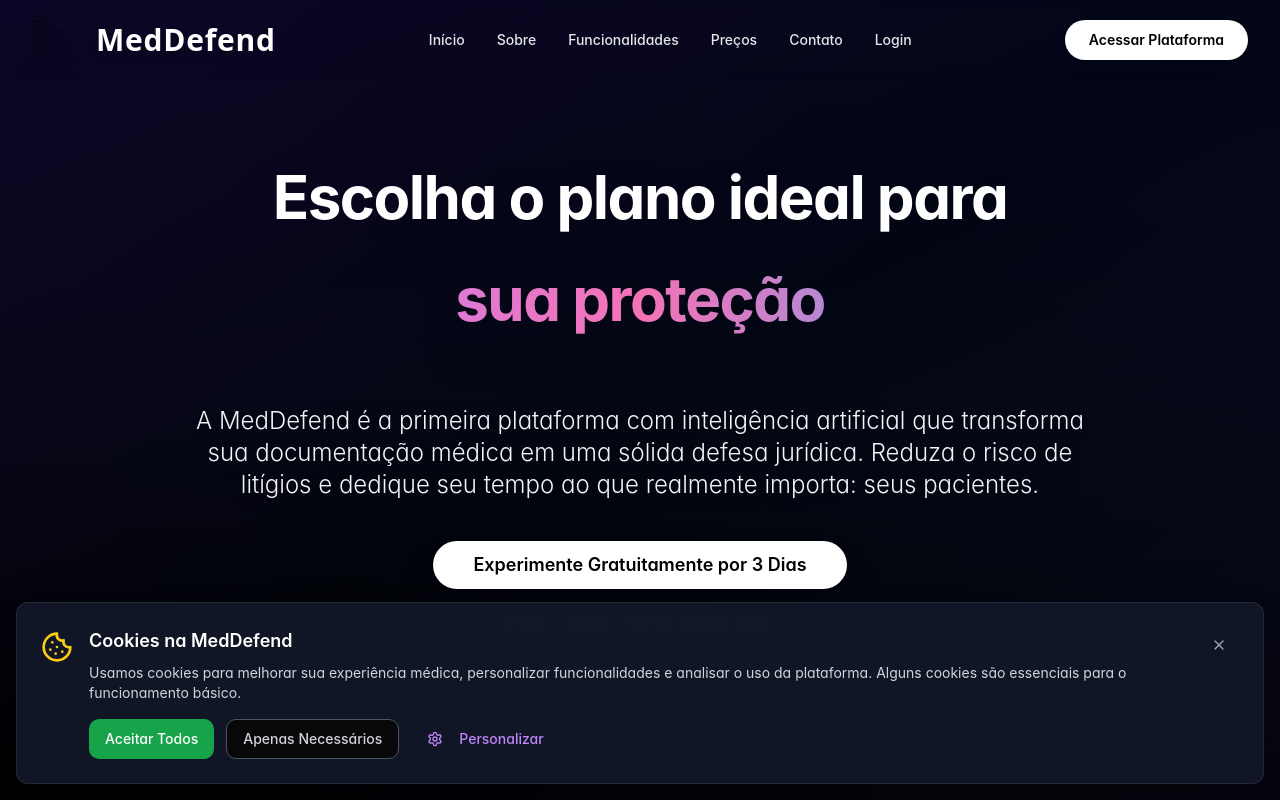
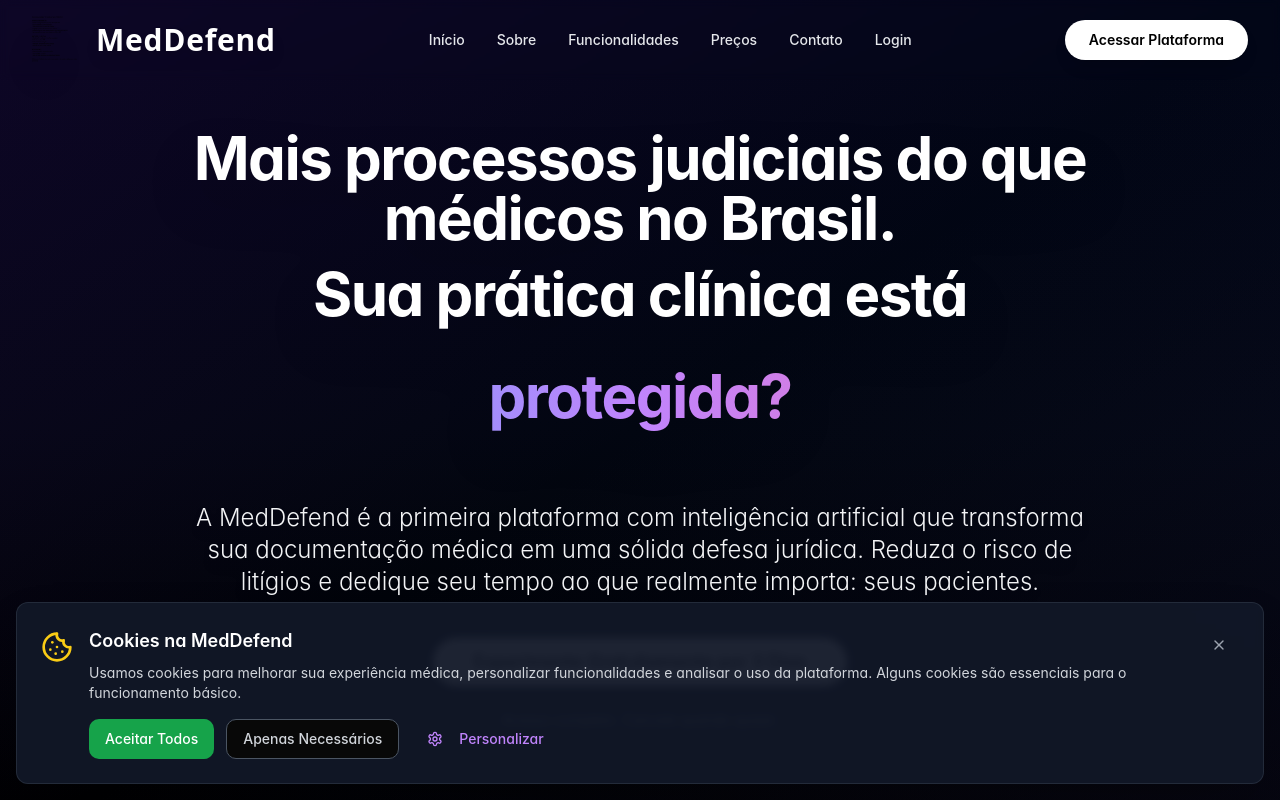
Before and after one commit to rafaelvsj/meddefend-shield-web, a React (Vite) app: page / in a window 1280 px wide. Shown: the top 800 px of the page. Built offline with nearby package versions, Linux system fonts and the light colour scheme.

Commit message:
Refactor: Update hero section title
Update the main title in `HeroSection.tsx` to match the exact text and color scheme provided.

```diff
--- a/src/components/sections/HeroSection.tsx
+++ b/src/components/sections/HeroSection.tsx
@@ -31,8 +31,9 @@ const HeroSection = () => {
       <div className="max-w-7xl mx-auto px-4 sm:px-6 lg:px-8 py-32 pt-32 relative z-10">
         <div className="text-center max-w-5xl mx-auto" data-animate id="hero-content">
           <h1 className={`text-4xl md:text-5xl lg:text-6xl font-bold mb-12 leading-relaxed transition-all duration-1000 tracking-tight drop-shadow-2xl ${visibleElements.has('hero-content') ? 'opacity-100 translate-y-0' : 'opacity-0 translate-y-10'}`}>
-            <span className="block mb-4 text-white">Escolha o plano ideal para</span>
-            <span className="block bg-gradient-to-r from-purple-400 via-pink-400 to-blue-400 bg-clip-text text-transparent leading-relaxed py-2">sua proteção</span>
+            <span className="block mb-4 text-white">Mais processos judiciais do que médicos no Brasil.</span>
+            <span className="block mb-4 text-white">Sua prática clínica está</span>
+            <span className="block bg-gradient-to-r from-blue-400 via-purple-400 to-pink-400 bg-clip-text text-transparent leading-relaxed py-2">protegida?</span>
           </h1>
           <p className={`text-xl md:text-2xl text-gray-100 mb-10 leading-relaxed font-light font-inter max-w-4xl mx-auto transition-all duration-1000 delay-300 drop-shadow-lg ${visibleElements.has('hero-content') ? 'opacity-100 translate-y-0' : 'opacity-0 translate-y-10'}`}>
             A MedDefend é a primeira plataforma com inteligência artificial que transforma sua documentação médica em uma sólida defesa jurídica. Reduza o risco de litígios e dedique seu tempo ao que realmente importa{': '}seus pacientes.
```
